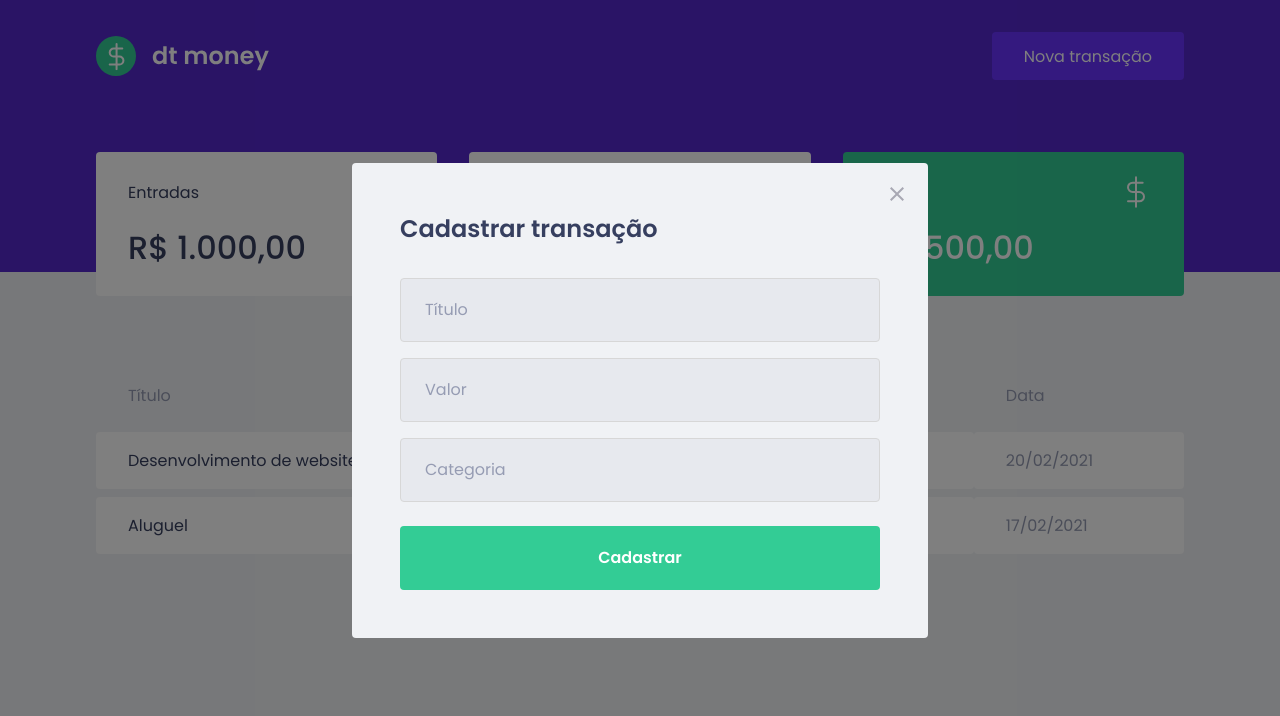
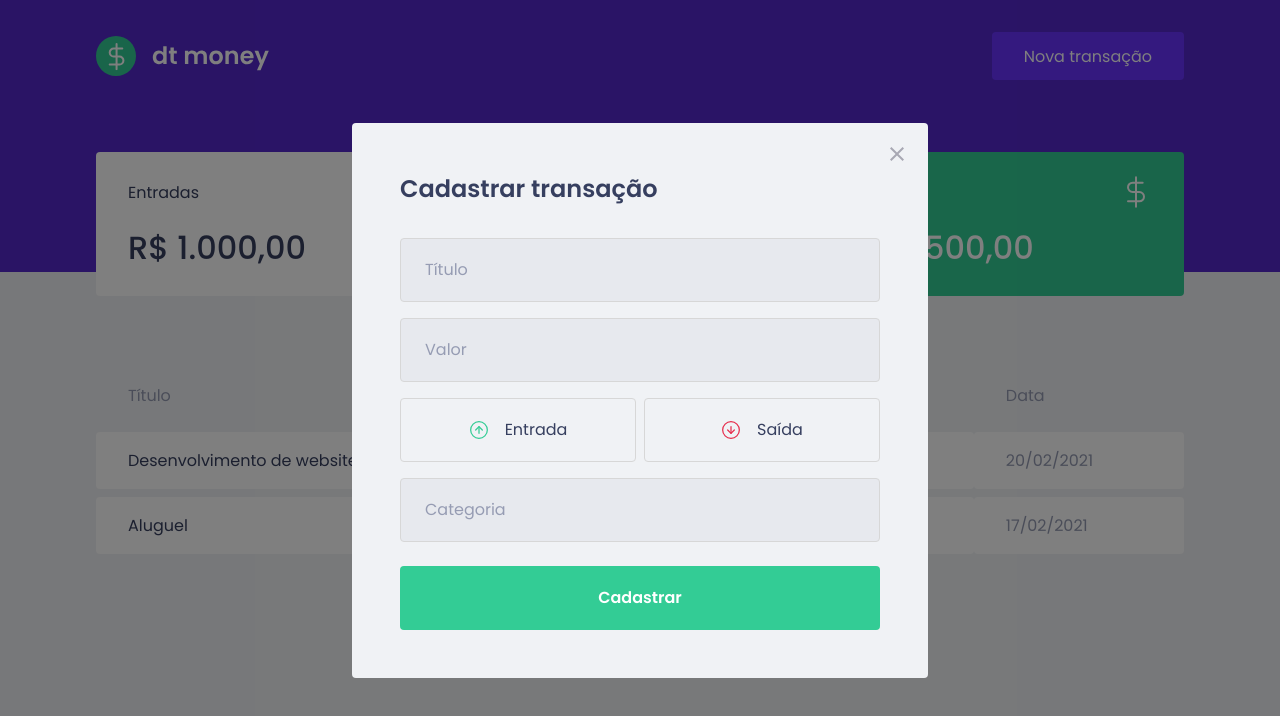
Before and after one commit to fnoquiq/dtmoney, a React (Create React App) app: page / in a window 1280 px wide. Both pictures are taken after a click on the button "Nova transação". Shown: the top 716 px of the page. Built offline with nearby package versions, Linux system fonts and the light colour scheme; no server answers; what miragejs would draw is missing.

Commit message:
:rocket: Criando botões de Tipo

```diff
--- a/package.json
+++ b/package.json
@@ -5,6 +5,7 @@
   "dependencies": {
     "axios": "^0.21.1",
     "miragejs": "^0.1.41",
+    "polished": "^4.1.2",
     "react": "^17.0.2",
     "react-dom": "^17.0.2",
     "react-modal": "^3.13.1",
--- a/src/components/NewTransactionModal/index.tsx
+++ b/src/components/NewTransactionModal/index.tsx
@@ -1,7 +1,9 @@
 import Modal from 'react-modal';
 
-import { Container } from '../NewTransactionModal/styles';
+import { Container, TransactionTypeContainer } from '../NewTransactionModal/styles';
 import closeImg from '../../assets/close.svg';
+import incomeImg from '../../assets/income.svg';
+import outcomeImg from '../../assets/outcome.svg';
 
 interface NewTransactionModalProps {
   isOpen: boolean;
@@ -36,6 +38,22 @@
           placeholder="Valor"
         />
 
+        <TransactionTypeContainer>
+          <button
+            type="button"
+          >
+            <img src={incomeImg} alt="Entrada" />
+            <span>Entrada</span>
+          </button>
+
+          <button
+            type="button"
+          >
+            <img src={outcomeImg} alt="Saída" />
+            <span>Saída</span>
+          </button>
+        </TransactionTypeContainer>
+
         <input
           placeholder="Categoria"
         />
--- a/src/components/NewTransactionModal/styles.ts
+++ b/src/components/NewTransactionModal/styles.ts
@@ -1,4 +1,5 @@
 import styled from 'styled-components'
+import { darken } from 'polished'
 
 export const Container = styled.form`
   h2 {
@@ -47,3 +48,40 @@
     }
   }
 `;
+
+export const TransactionTypeContainer = styled.div`
+  margin: 1rem 0;
+  display: grid;
+  grid-template-columns: 1fr 1fr;
+  gap: 0.5rem;
+
+  button {
+    height: 4rem;
+    border: 1px solid #d7d7d7;
+    border-radius: 0.25rem;
+
+    background: transparent;
+
+    display: flex;
+    align-items: center;
+    justify-content: center;
+
+    transition: border-color 0.2s;
+
+    &:hover {
+      border-color: ${darken(0.1, '#d7d7d7')};
+    }
+
+    img {
+      height: 20px;
+      height: 20px;
+    }
+
+    span {
+      display: inline-block;
+      margin-left: 1rem;
+      font-size: 1rem;
+      color: var(--text-title);
+    }
+  }
+`;
```
Also changed, not shown: 1 other file (tests, documents, lock files or other folders).
